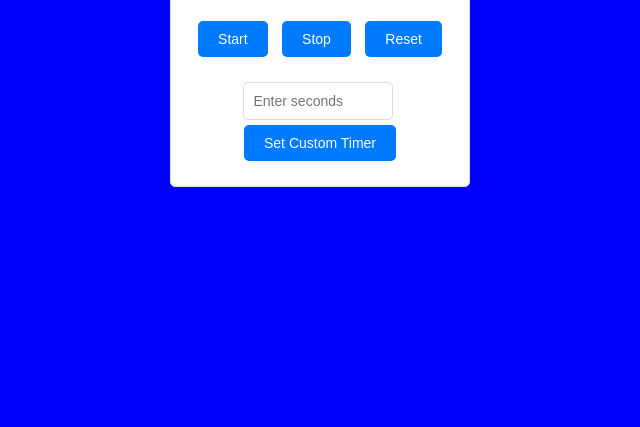
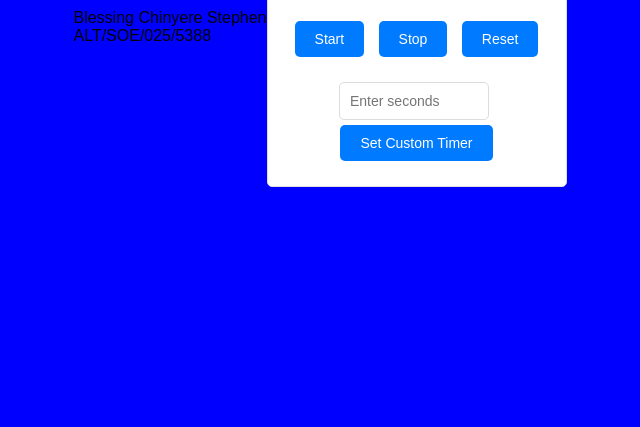
Before and after one commit to QueenB-ENGR/Stop-Watch, a plain HTML site: page Index.html in a window 1280 px wide. Shown: the part 373-800 px from the top of the page, without its empty margins (320-960 px from the left). Drawn offline with Linux system fonts and the light colour scheme.

Commit message:
Index.html

```diff
--- a/Index.html
+++ b/Index.html
@@ -7,6 +7,10 @@
     <link rel="stylesheet" href="style.css" />
   </head>
   <body>
+    <div>
+        <p>Blessing Chinyere Stephen</p>
+        <p>ALT/SOE/025/5388</p>
+    </div>
     <div class="container">
       <h1>STOPWATCH</h1>
       <div class="display">00:00:00</div>
```
